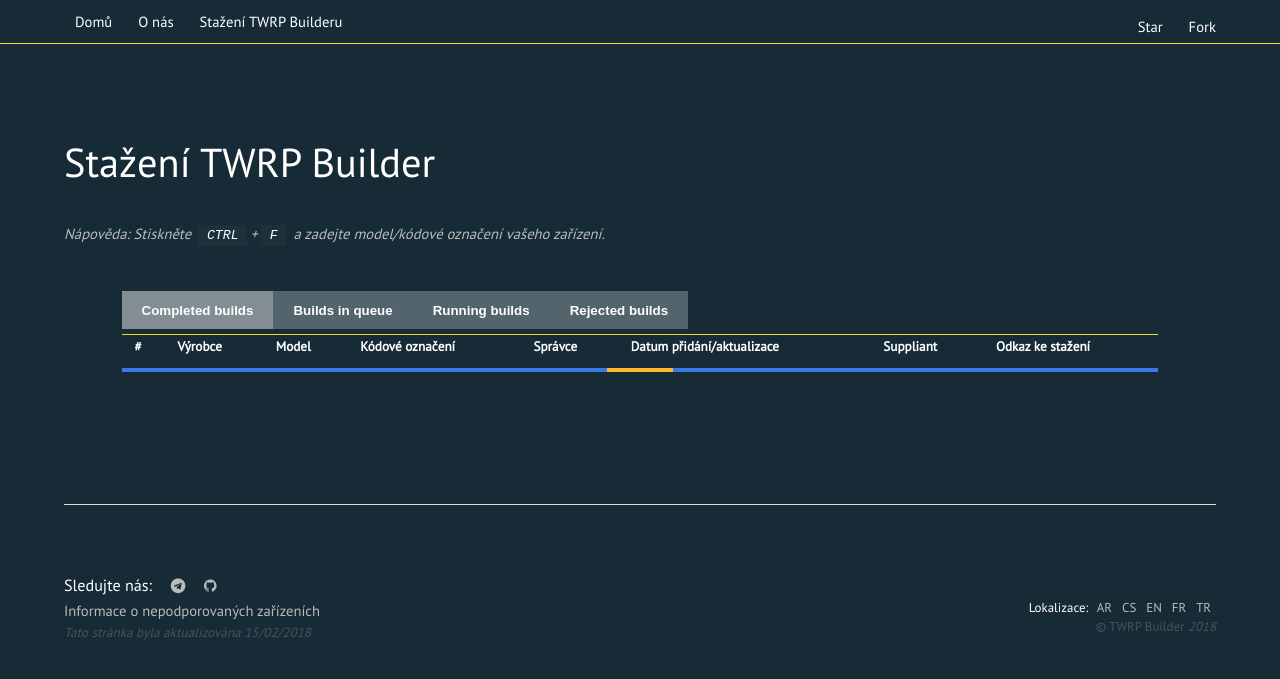
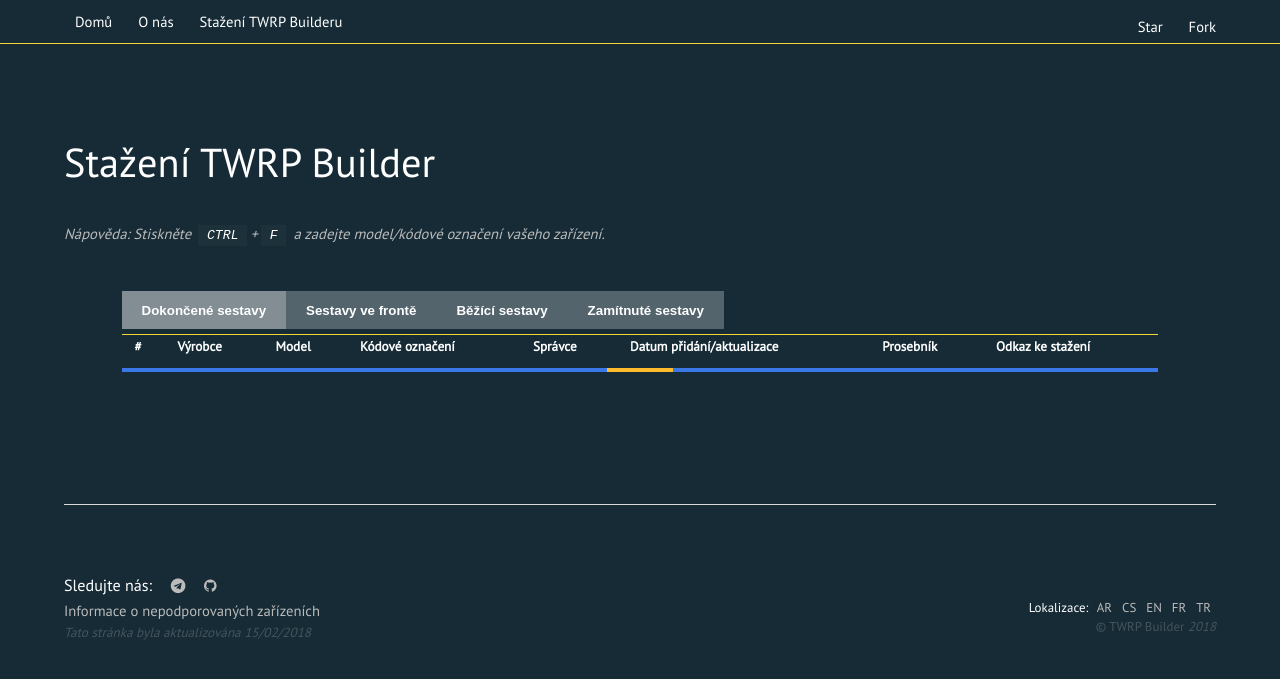
Before and after one commit to TwrpBuilder/twrpbuilder.github.io, a Jekyll site: the page built from downloads/twrp/index-cs.md, in a window 1280 px wide. Shown: the top 679 px of the page. Built offline with Jekyll 4.4.1, drawn with Linux system fonts in a browser that asks for light colours; nearby versions of some CDN libraries; comment, search, counter and statistics services are not loaded.

Commit message:
Translated new strings to Czech

```diff
--- a/_data/translations.yml
+++ b/_data/translations.yml
@@ -105,13 +105,13 @@
         downloadlink: Odkaz ke stažení
         clicktoredirect: "<a id='download' class='button special'>Klikněte sem</a> pro přesměrování pokud nejste automaticky přesměrován."
         copyright: Jít na domovskou stránku.
-        rejector: Rejector
-        note: Note
-        buildscompleted: Completed builds
-        buildsinqueue: Builds in queue
-        buildsrunning: Running builds
-        buildsrejected: Rejected builds
-        suppliant: Suppliant
+        rejector: Rejektor
+        note: Poznámka
+        buildscompleted: Dokončené sestavy
+        buildsinqueue: Sestavy ve frontě
+        buildsrunning: Běžící sestavy
+        buildsrejected: Zamítnuté sestavy
+        suppliant: Prosebník
 
         # unsupported_devices
         ud_content: "
```
